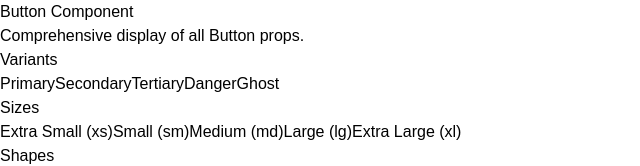
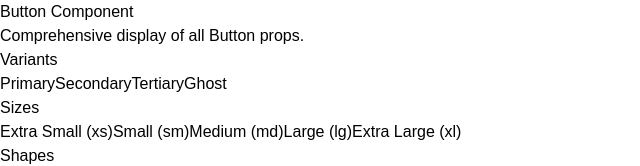
Before and after one commit to Zennisch/Template_Electron-Vite, a React (Vite) app in the folder src/renderer/: page / in a window 1280 px wide. Shown: the top 166 px of the page, without its empty margins (0-640 px from the left). Built offline with nearby package versions, Linux system fonts and the light colour scheme; a web font is replaced by a local one.

Commit message:
update: ZButton and example

```diff
--- a/src/renderer/src/Components.tsx
+++ b/src/renderer/src/Components.tsx
@@ -1,5 +1,5 @@
 import { useEffect, useState } from "react"
-import Button from "./components/primary/Button"
+import { default as Button } from "./components/primary/ZButton"
 import Checkbox from "./components/primary/Checkbox"
 import Radio from "./components/primary/Radio"
 import Select, { OptionItem } from "./components/primary/Select"
@@ -207,7 +207,6 @@ export const Components = () => {
           <Button variant="primary">Primary</Button>
           <Button variant="secondary">Secondary</Button>
           <Button variant="tertiary">Tertiary</Button>
-          <Button variant="danger">Danger</Button>
           <Button variant="ghost">Ghost</Button>
         </div>
       </section>
@@ -329,7 +328,7 @@ export const Components = () => {
           <Button fullWidth>Full Width Button</Button>
           <div className="flex gap-4">
             <Button className="bg-pink-500 hover:bg-pink-600 focus-visible:ring-pink-500">Custom ClassName</Button>
-            <Button as="a" href="#" target="_blank" variant="secondary">
+            <Button element="a" href="#" target="_blank" variant="secondary">
               Rendered as &lt;a&gt; tag
             </Button>
           </div>
--- a/src/renderer/src/components/primary/ZButton.tsx
+++ b/src/renderer/src/components/primary/ZButton.tsx
@@ -1,6 +1,6 @@
 import { ButtonHTMLAttributes, forwardRef, ReactNode } from "react"
 import { cn, DefaultSpinnerIcon } from "./utils"
-import { motion } from "framer-motion"
+import { motion, HTMLMotionProps } from "framer-motion"
 
 type Variant = "primary" | "secondary" | "tertiary" | "ghost"
 type Size = "xs" | "sm" | "md" | "lg" | "xl"
@@ -69,7 +69,6 @@ const ZButton = forwardRef<HTMLButtonElement, ButtonProps>((props, ref) => {
     type = "button",
 
     onClick,
-
     ...rest
   } = props
 
@@ -161,6 +160,26 @@ const ZButton = forwardRef<HTMLButtonElement, ButtonProps>((props, ref) => {
 
   const Element = motion(element as any)
 
+  const scaleMap: Record<PressAnimationStrength, number> = {
+    light: 0.98,
+    medium: 0.95,
+    strong: 0.9
+  }
+
+  const durationMap: Record<PressAnimationDuration, number> = {
+    short: 0.1,
+    medium: 0.2,
+    long: 0.3
+  }
+
+  const motionProps: HTMLMotionProps<any> =
+    !isDisabled && pressAnimationStyle === "scale"
+      ? {
+          whileTap: { scale: scaleMap[pressAnimationStrength] },
+          transition: { duration: durationMap[pressAnimationDuration] }
+        }
+      : {}
+
   const render = () => {
     const Spinner = loadingComponent || DefaultSpinnerIcon
 
@@ -192,6 +211,7 @@ const ZButton = forwardRef<HTMLButtonElement, ButtonProps>((props, ref) => {
       aria-disabled={isDisabled}
       className={classes}
       onClick={isDisabled ? (e: any) => e.preventDefault() : onClick}
+      {...motionProps}
       {...rest}
     >
       {render()}
```
